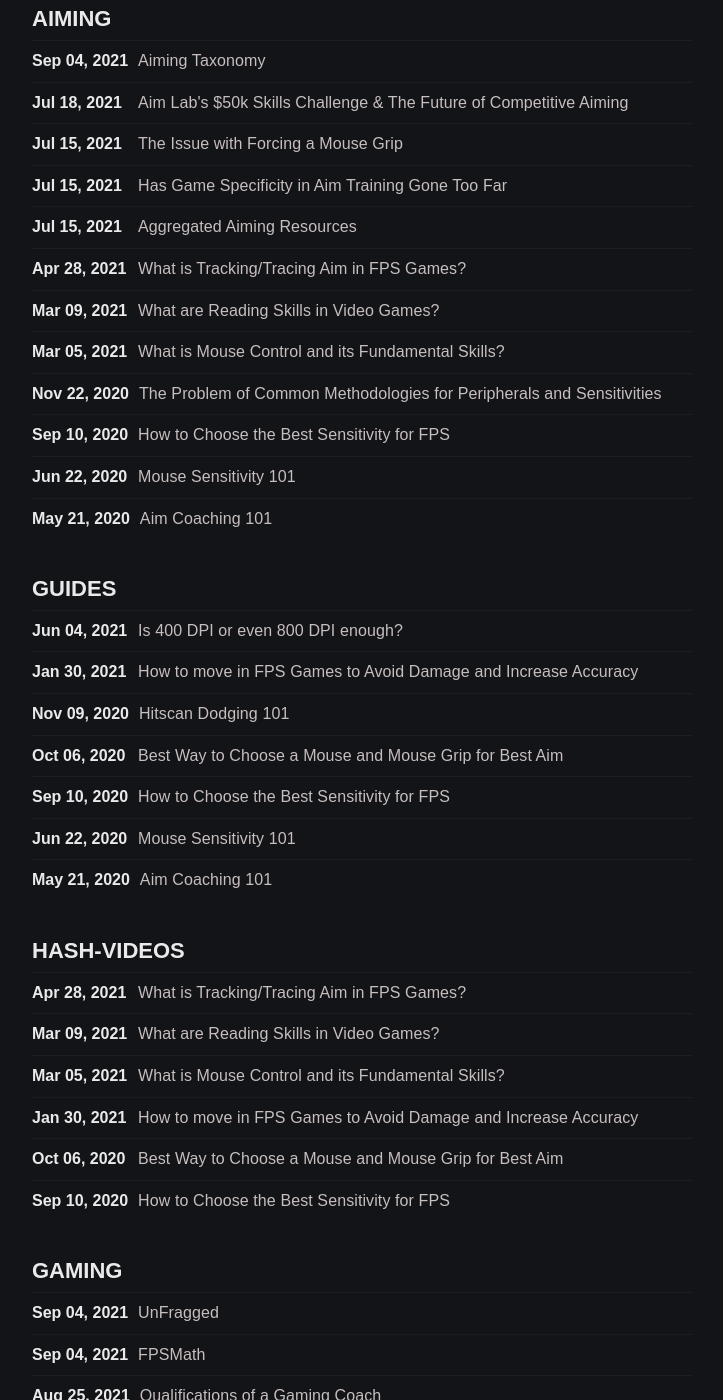
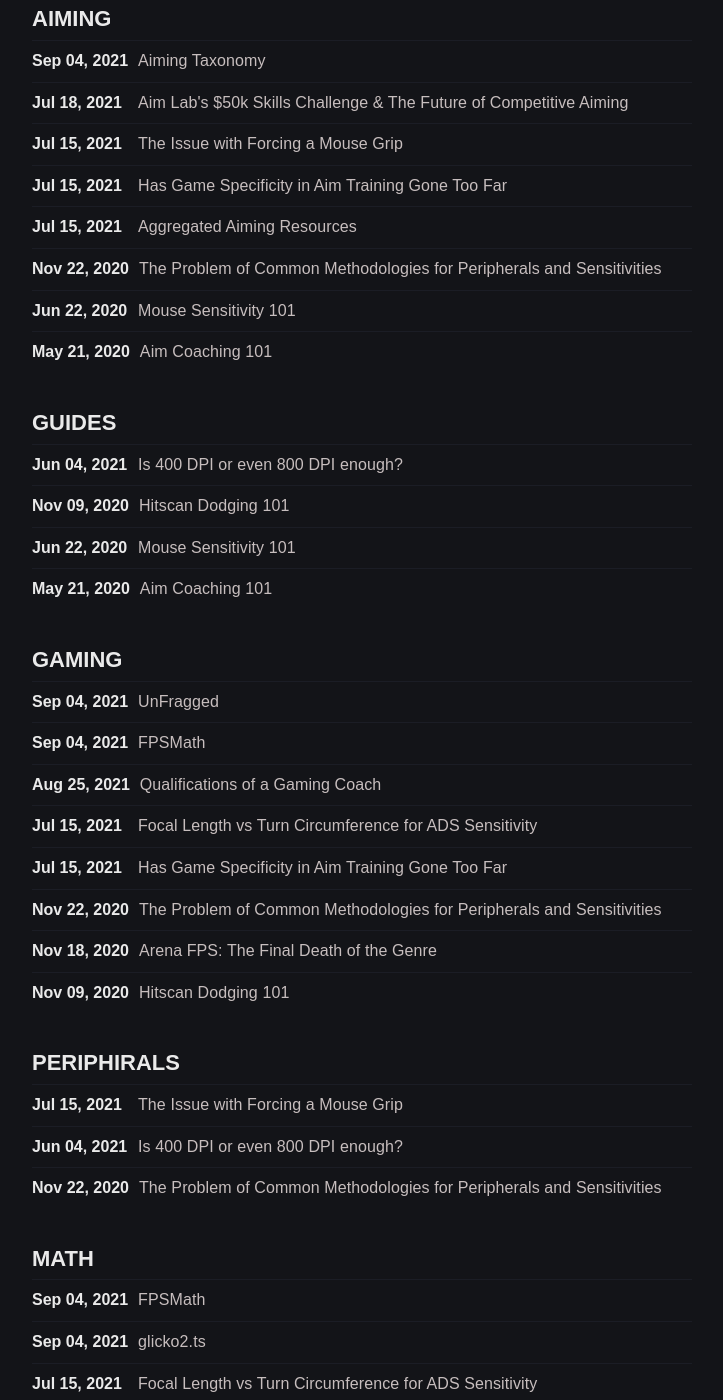
Before and after one commit to animafps/blog, a Jekyll site: the page built from tags.html, in a window 1280 px wide and 1400 px high, scrolled down 376 px. Shown: the whole window, without its empty margins (278-1001 px from the left). Built offline with Jekyll 4.4.1, drawn with Linux system fonts in a browser that asks for light colours; comment, search, counter and statistics services are not loaded; some of the changed text lies outside the part shown.

Commit message:
removed videos and better 404

```diff
--- /dev/null
+++ b/404.markdown
@@ -0,0 +1,5 @@
+---
+title: Lost from journey
+layout: 404
+permalink: "/404.html"
+---
--- a/_config.yml
+++ b/_config.yml
@@ -61,3 +61,6 @@ defaults:
     values:
       layout: post
       comments: true
+
+exclude:
+  - readme.md
--- a/_includes/header.html
+++ b/_includes/header.html
@@ -5,6 +5,8 @@
     <meta name="theme-color" content="#2c2c2c"/>
     {% seo %}
     <link rel="stylesheet" href="{{ '/assets/css/style.css' | relative_url }}" />
-    <link rel="stylesheet" href="https://cdn.jsdelivr.net/npm/gitalk@1/dist/gitalk.min.css">
-    <script src="https://cdn.jsdelivr.net/npm/gitalk@1/dist/gitalk.min.js"></script>
+    {% if page.comments %}
+        <link rel="stylesheet" href="https://cdn.jsdelivr.net/npm/gitalk@1/dist/gitalk.min.css">
+        <script src="https://cdn.jsdelivr.net/npm/gitalk@1/dist/gitalk.min.js"></script>
+    {% endif %}
 </head>
--- a/_layouts/post.html
+++ b/_layouts/post.html
@@ -40,7 +40,7 @@ layout: compress
             <span itemprop="keywords">
               {% for tag in tags %}
               <a class="tag"
-                href="{{'/tags/#' | relative_url }}{{tag | downcase | slugify}}">{{tag | upcase }}</a>{% unless forloop.last %},{% endunless %}
+                href="{{'/tags/' | relative_url }}#{{tag | downcase | slugify}}">{{tag | upcase }}</a>{% unless forloop.last %},{% endunless %}
               {% endfor %}
             </span>
           </div>
--- a/_posts/2020-09-10-how-to-choose-the-best-sensitivity-for-fps.markdown
+++ /dev/null
@@ -1,13 +0,0 @@
----
-layout: post
-title: How to Choose the Best Sensitivity for FPS
-date: '2020-09-10 23:12:00'
-tags:
-- hash-videos
-- aiming
-- gaming
-- guides
-- video
----
-
-<iframe width="560" height="315" src="https://www.youtube-nocookie.com/embed/exExQstfhsE" title="YouTube video player" frameborder="0" allow="accelerometer; autoplay; clipboard-write; encrypted-media; gyroscope; picture-in-picture" allowfullscreen></iframe>
--- a/_posts/2020-10-06-best-way-to-choose-a-mouse-and-mouse-grip-for-best-aim.markdown
+++ /dev/null
@@ -1,12 +0,0 @@
----
-layout: post
-title: Best Way to Choose a Mouse and Mouse Grip for Best Aim
-date: '2020-10-06 22:17:00'
-tags:
-- hash-videos
-- guides
-- periphirals
-- video
----
-
-<iframe width="560" height="315" src="https://www.youtube-nocookie.com/embed/-t3nmLdd6so" title="YouTube video player" frameborder="0" allow="accelerometer; autoplay; clipboard-write; encrypted-media; gyroscope; picture-in-picture" allowfullscreen></iframe>
--- a/_posts/2021-01-30-how-to-move-in-fps-games-to-avoid-damage-and-increase-accuracy.markdown
+++ /dev/null
@@ -1,12 +0,0 @@
----
-layout: post
-title: How to move in FPS Games to Avoid Damage and Increase Accuracy
-date: '2021-01-30 22:18:00'
-tags:
-- hash-videos
-- gaming
-- guides
-- video
----
-
-<iframe width="560" height="315" src="https://www.youtube-nocookie.com/embed/SGhsap8TjD4" title="YouTube video player" frameborder="0" allow="accelerometer; autoplay; clipboard-write; encrypted-media; gyroscope; picture-in-picture" allowfullscreen></iframe><!--kg-card-end: html-->
--- a/_posts/2021-03-05-what-is-mouse-control-and-its-fundamental-skills.markdown
+++ /dev/null
@@ -1,11 +0,0 @@
----
-layout: post
-title: What is Mouse Control and its Fundamental Skills?
-date: '2021-03-05 21:59:00'
-tags:
-- hash-videos
-- aiming
-- video
----
-
-<iframe width="560" height="315" src="https://www.youtube-nocookie.com/embed/V_pQtmlmiAU" title="YouTube video player" frameborder="0" allow="accelerometer; autoplay; clipboard-write; encrypted-media; gyroscope; picture-in-picture" allowfullscreen></iframe><!--kg-card-end: html-->
--- a/_posts/2021-03-09-what-are-reading-skills-in-video-games.markdown
+++ /dev/null
@@ -1,11 +0,0 @@
----
-layout: post
-title: What are Reading Skills in Video Games?
-date: '2021-03-09 22:19:00'
-tags:
-- hash-videos
-- aiming
-- video
----
-
-<iframe width="560" height="315" src="https://www.youtube-nocookie.com/embed/XPcR9_AvpK8" title="YouTube video player" frameborder="0" allow="accelerometer; autoplay; clipboard-write; encrypted-media; gyroscope; picture-in-picture" allowfullscreen></iframe><!--kg-card-end: html-->
--- a/_posts/2021-04-28-what-is-tracking-tracing-aim-in-fps-games.markdown
+++ /dev/null
@@ -1,11 +0,0 @@
----
-layout: post
-title: What is Tracking/Tracing Aim in FPS Games?
-date: '2021-04-28 23:20:00'
-tags:
-- hash-videos
-- aiming
-- video
----
-
-<iframe width="560" height="315" src="https://www.youtube-nocookie.com/embed/LTbe9JSV794" title="YouTube video player" frameborder="0" allow="accelerometer; autoplay; clipboard-write; encrypted-media; gyroscope; picture-in-picture" allowfullscreen></iframe><!--kg-card-end: html-->
--- a/_posts/2021-08-25-the-future-of-this-blog.markdown
+++ /dev/null
@@ -1,15 +0,0 @@
----
-layout: post
-title: The Future of this Blog
-date: '2021-08-25 04:02:00'
-tags:
-- meta
----
-
-For some of you keen-eyed people, you would have noticed that after a fun time on Twitter and subsequent dm's I made quite an exit from gaming content especially the aiming community. I have and am going to stop for the foreseeable future with gaming tip/theory content and going to focus more on math, comp sci and philosophy content while there may be an intersection from time to time with gaming it won't be the focus rather its application as an example. As well as various articles about interesting stuff from the various things I do.
-
-So lookout for more content, more essays and more stuff I can pull from my brain. This you can do by subscribing because I won't be posting new stuff on Twitter till I feel comfortable again(where I can focus on helping and get over personal issues) or a rebrand so that is the best and only real way to get to know when I post new stuff.
-
-Might as well just finish up a couple of projects I was making before I took a break which may not quite fit what the future of this is going to be but I want people still to have the information. Plus the aim resources will not be maintained which really sucks but I don't have the time or the motivation to get back into the community so if anyone wants to become a maintainer you can email me at [animafps@protonmail.com](mailto:animafps@protonmail.com) because it should still have support to stop just all the resources being attached to a brand of an organization and restricting knowledge.
-
-Let's see what this new chapter of my content can bring.
--- a/index.markdown
+++ b/index.markdown
@@ -1,7 +1,4 @@
 ---
-# Feel free to add content and custom Front Matter to this file.
-# To modify the layout, see https://jekyllrb.com/docs/themes/#overriding-theme-defaults
-
 layout: home
 comments: false
 ---
```
Also changed, not shown: 404.html (deleted, +0 -26 lines), _layouts/404.html (added, +46 -0 lines), _layouts/compress.html (+0 -3 lines), _drafts/being-conscious-is-the-best-training.markdown (line endings or trailing spaces), _drafts/fast-vs-slow-mousepads.markdown (line endings or trailing spaces), _drafts/privacy.markdown (line endings or trailing spaces), readme.md (added).
